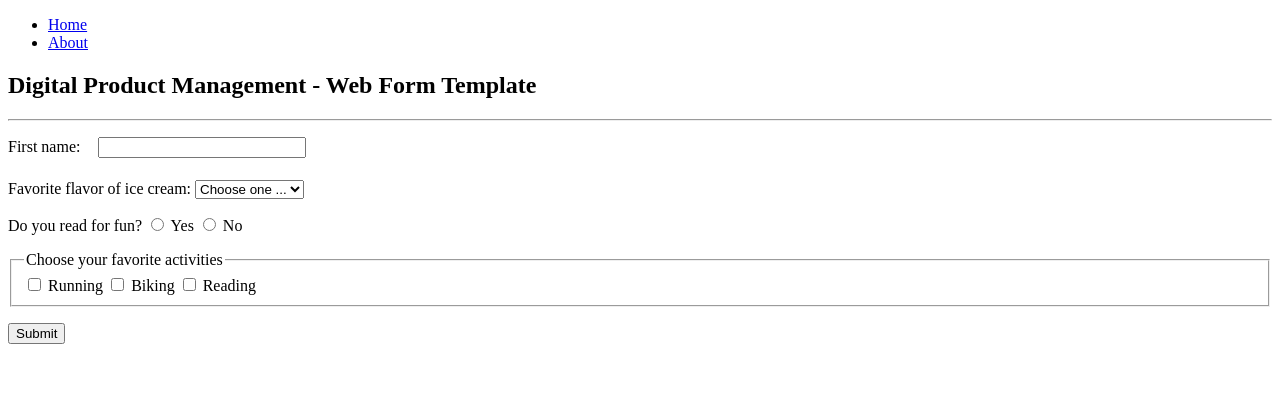
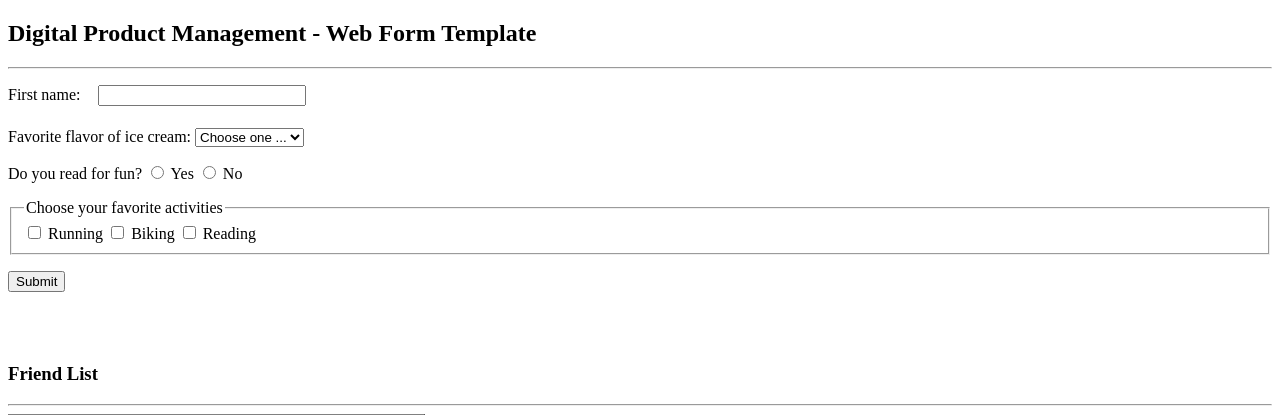
Before and after one commit to vmarkuson/Pair-Programming-HW, a Flask app: page / in a window 1280 px wide. Shown: the top 415 px of the page. Run offline with Flask 2, Linux system fonts and the light colour scheme.

Commit message:
Fix
Fixing Base.html

```diff
--- a/app.py
+++ b/app.py
@@ -8,10 +8,11 @@ friends_dict = [
 
 
 @app.route("/", methods=["GET", "POST"])
-def homepage():
+def index():
     return render_template(
         "index.html", pageTitle="Web form template", friends=friends_dict
     )
+
 
 @app.route("/add", methods=["POST"])
 def add():
@@ -48,12 +49,6 @@ def add():
     else:
         return redirect(url_for("index"))
 
-@app.route("/about",)
-def about():
-    return render_template(
-        "about.html"
-    )
-
 
 if __name__ == "__main__":
     app.run(debug=True)
--- a/templates/base.html
+++ b/templates/base.html
@@ -15,12 +15,6 @@
   </head>
 
   <body>
-    <div class="container">
-      <ul>
-        <li><a href="{{ url_for('homepage') }}">Home</a></li>
-        <li><a href="{{ url_for('about') }}">About</a></li>
-      </ul>
-      {% block body %}{% endblock %}
-    </div>
+    <div class="container">{% block body %}xx {% endblock %}</div>
   </body>
 </html>
```
Also changed, not shown: templates/index.html (line endings or trailing spaces).
